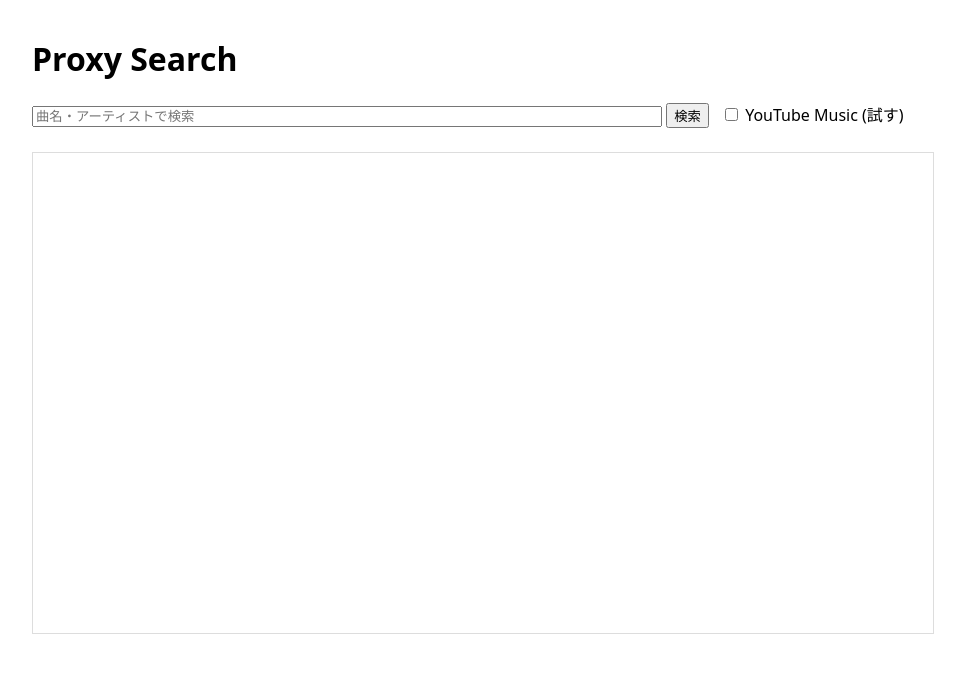
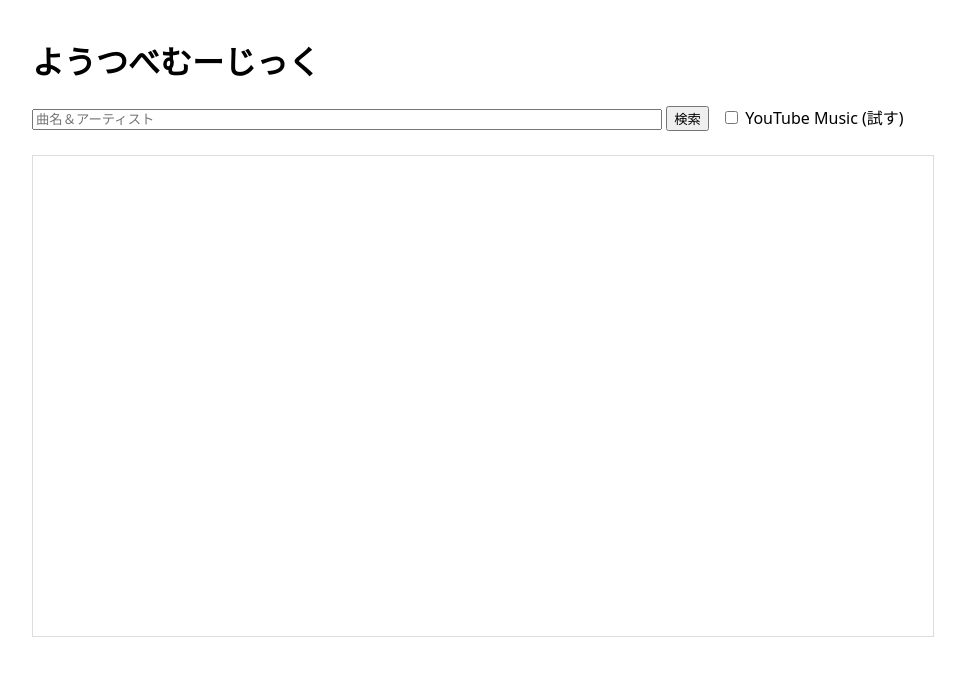
Before and after one commit to hamumeron/youtubemusicproxy, a plain HTML site: page index.html in a window 1280 px wide. Shown: the whole page, without its empty margins (158-1123 px from the left). Drawn offline with Linux system fonts and the light colour scheme.

Commit message:
Update index.html

```diff
--- a/index.html
+++ b/index.html
@@ -3,7 +3,7 @@
 <head>
   <meta charset="utf-8" />
   <meta name="viewport" content="width=device-width,initial-scale=1" />
-  <title>Proxy Search — YouTube</title>
+  <title>むーじっく</title>
   <style>
     body{font-family:system-ui, -apple-system, "Hiragino Kaku Gothic ProN", "Noto Sans JP", Arial; padding:16px; max-width:900px; margin:auto;}
     #results {margin-top:12px;}
@@ -14,9 +14,9 @@
   </style>
 </head>
 <body>
-  <h1>Proxy Search</h1>
+  <h1>ようつべむーじっく</h1>
   <form id="form">
-    <input id="q" type="search" placeholder="曲名・アーティストで検索" style="width:70%" required>
+    <input id="q" type="search" placeholder="曲名＆アーティスト" style="width:70%" required>
     <button>検索</button>
     <label style="margin-left:8px;">
       <input id="useMusic" type="checkbox"> YouTube Music (試す)
```
